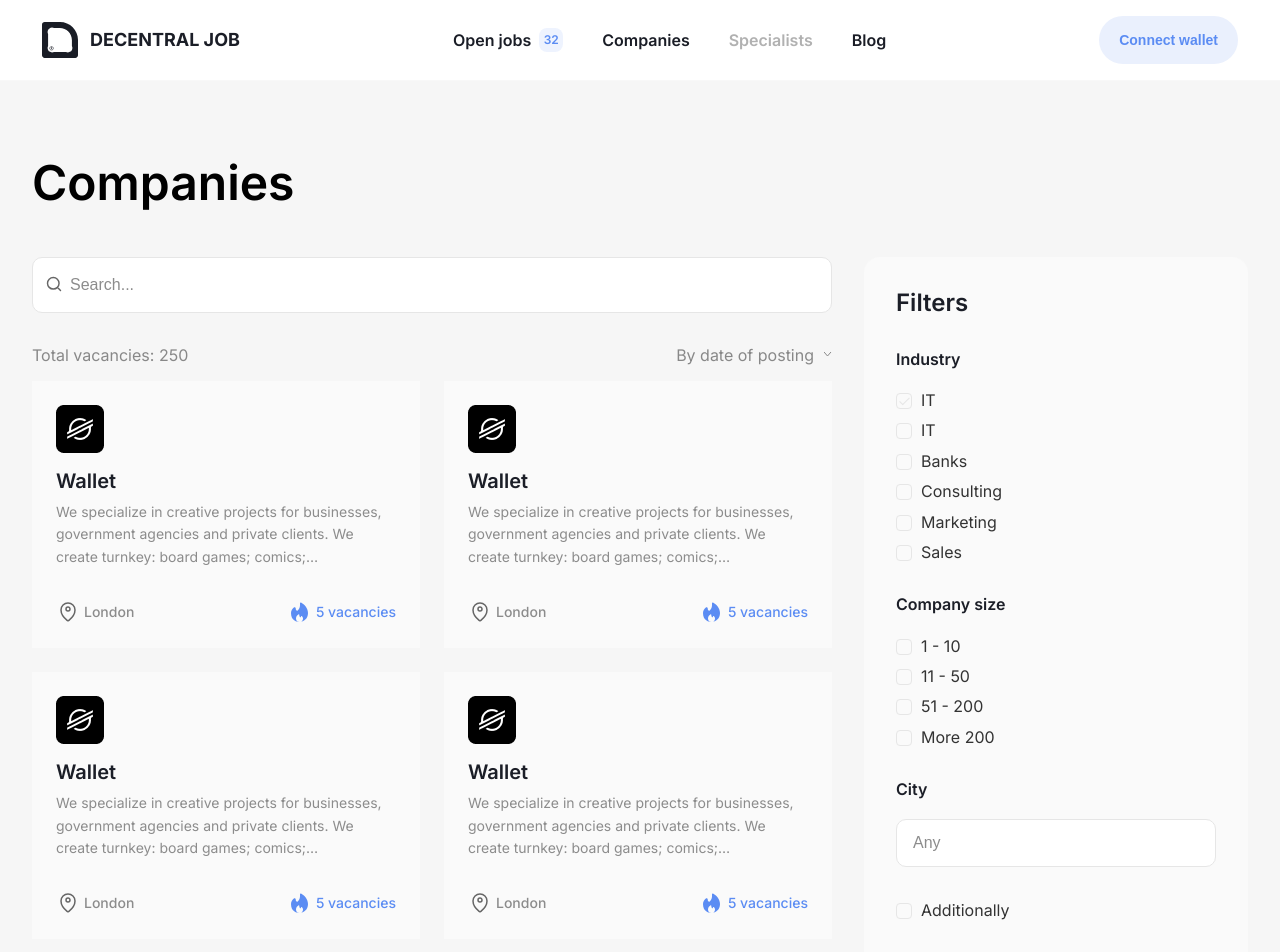
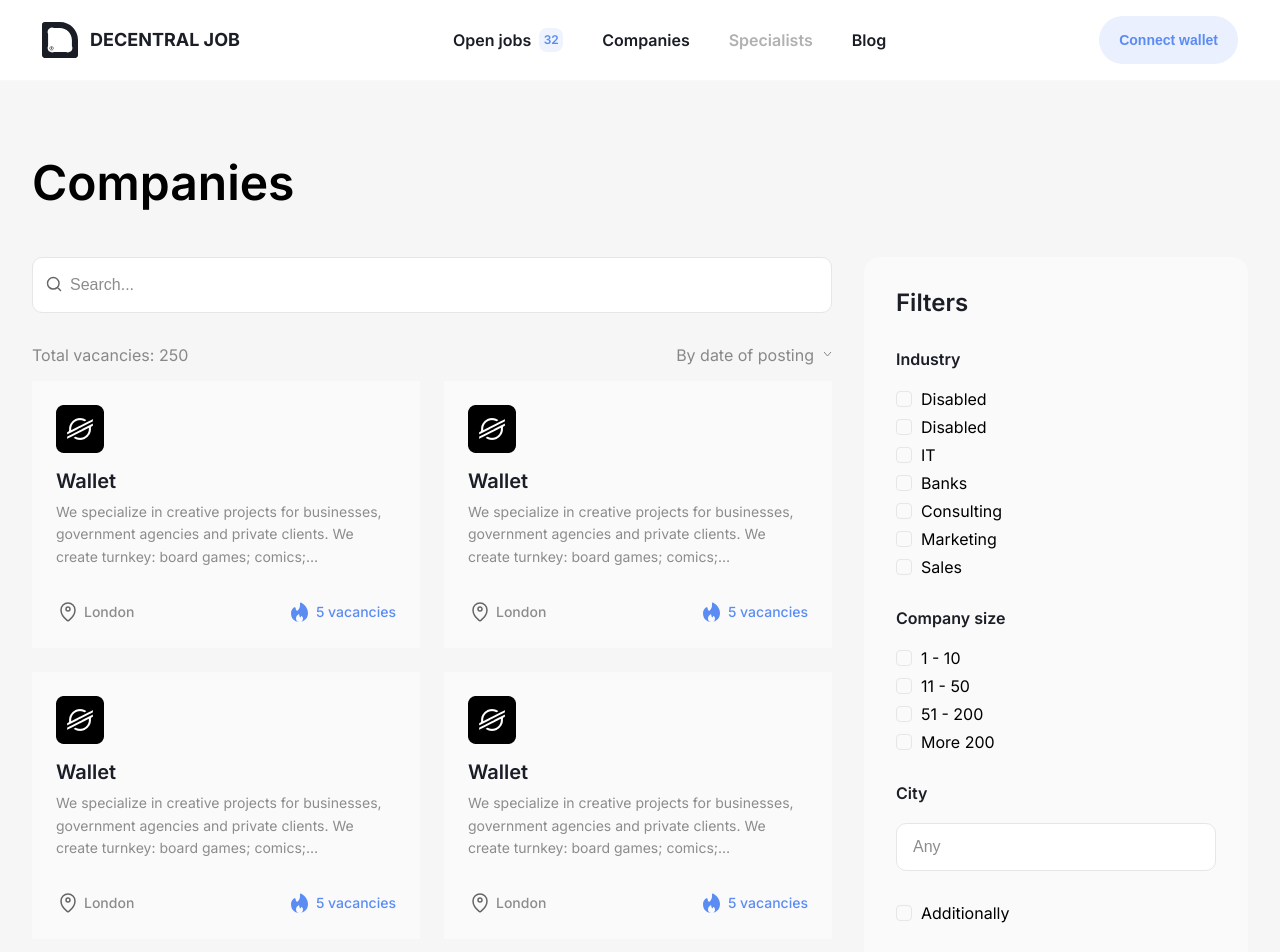
Before and after one commit to JoDcntrl/test, a Next.js app: page /companies in a window 1280 px wide. Shown: the top 952 px of the page. Built offline with nearby package versions, Linux system fonts and the light colour scheme.

Commit message:
dcntrl-4 fix review note(2)

```diff
--- a/package.json
+++ b/package.json
@@ -14,7 +14,7 @@
     "next": "14.1.4",
     "react": "18",
     "react-dom": "18",
-    "react-hook-form": "7.51.1"
+    "react-hook-form": "^7.51.1"
   },
   "devDependencies": {
     "@types/node": "20",
--- a/src/components/Checkbox/Checkbox.tsx
+++ b/src/components/Checkbox/Checkbox.tsx
@@ -5,23 +5,27 @@ import { CheckboxTypes } from "./Checkbox.types";
 
 import styles from "./checkbox.module.scss";
 
-const Checkbox: React.FC<CheckboxTypes> = ({
-  nameSection,
-  disabled = false,
-}) => (
-  <label
+const Checkbox: React.FC<CheckboxTypes> = ({ disabled = false }) => {
+  const [checked, setChecked] = React.useState(false);
+  return (
+    <div
       className={cn(styles.checkbox, {
         [styles.disabled]: disabled,
       })}
     >
-    <input type="checkbox" disabled={disabled} />
+      <input
+        disabled={disabled}
+        type="checkbox"
+        checked={checked}
+        onChange={() => setChecked(!checked)}
+      />
       <div
         className={cn(styles.checkbox__checkmark, {
           [styles.disabled]: disabled,
         })}
       ></div>
-    <div className={styles.checkbox__body}>{nameSection}</div>
-  </label>
+    </div>
   );
+};
 
 export default Checkbox;
--- a/src/components/Checkbox/Checkbox.types.ts
+++ b/src/components/Checkbox/Checkbox.types.ts
@@ -3,4 +3,5 @@ import { InputHTMLAttributes } from "react";
 export interface CheckboxTypes extends InputHTMLAttributes<HTMLInputElement> {
   nameSection?: string;
   disabled?: boolean;
+  active?: boolean;
 }
--- a/src/components/Checkbox/checkbox.module.scss
+++ b/src/components/Checkbox/checkbox.module.scss
@@ -24,7 +24,7 @@
 }
 
 .checkbox input {
-  position: absolute;
+  position: relative;
   opacity: 0;
   cursor: pointer;
   height: 0;
@@ -39,9 +39,13 @@
   opacity: 1;
 }
 
+.checkbox:hover input ~ .checkbox__checkmark.disabled::after {
+  opacity: 0;
+}
+
 .checkbox .checkbox__checkmark {
   position: absolute;
-  top: 4px;
+  top: 2px;
   left: 0;
   height: 16px;
   width: 16px;
@@ -64,15 +68,9 @@
   transition: opacity 0.25s ease;
 }
 
-.checkbox .checkbox__checkmark.disabled:after {
+.checkbox input:checked ~ .checkbox__checkmark.disabled:after {
   border: 1.4px solid $stroke-card;
   border-width: 0 1px 1px 0;
   opacity: 1;
   cursor: not-allowed;
 }
-
-.checkbox .checkbox__body {
-  color: #333;
-  line-height: 1.4;
-  font-size: 16px;
-}
--- a/src/components/FiltersCompanies/FiltersCompanies.tsx
+++ b/src/components/FiltersCompanies/FiltersCompanies.tsx
@@ -1,4 +1,7 @@
+"use client";
+
 import React from "react";
+import { useForm, FormProvider } from "react-hook-form";
 
 import Checkbox from "@/components/Checkbox/Checkbox";
 import { CompanySize, Industry, Additionally } from "./CompanyFilterData";
@@ -7,15 +10,26 @@ import Button from "@/components/Button/Button";
 
 import styles from "./filtersCompanies.module.scss";
 
-const FiltersCompanies = () => (
+const FiltersCompanies = () => {
+  return (
     <aside className={styles.sectionFilters}>
       <h2 className={styles.filtersTitle}>Filters</h2>
       <div className={styles.blockCheckboxes}>
         <h2 className={styles.blockCheckboxesTitle}>Industry</h2>
         <div className={styles.blockCheckboxesList}>
-        <Checkbox nameSection={"IT"} disabled={true} />
+          <label className={styles.checkboxesListItem}>
+            <Checkbox active={false} disabled={false} />
+            <div className={styles.checkbox__body}>Disabled</div>
+          </label>
+          <label className={styles.checkboxesListItem}>
+            <Checkbox disabled={true} active={true} />
+            <div className={styles.checkbox__body}>Disabled</div>
+          </label>
           {Industry.map(({ nameSection, id }) => (
-          <Checkbox key={id} nameSection={nameSection} disabled={false} />
+            <label key={id} className={styles.checkboxesListItem}>
+              <Checkbox />
+              <div className={styles.checkbox__body}>{nameSection}</div>
+            </label>
           ))}
         </div>
       </div>
@@ -23,7 +37,10 @@ const FiltersCompanies = () => (
         <h2 className={styles.blockCheckboxesTitle}>Company size</h2>
         <div className={styles.blockCheckboxesList}>
           {CompanySize.map(({ nameSection, id }) => (
-          <Checkbox key={id} nameSection={nameSection} disabled={false} />
+            <label key={id} className={styles.checkboxesListItem}>
+              <Checkbox />
+              <div className={styles.checkbox__body}>{nameSection}</div>
+            </label>
           ))}
         </div>
       </div>
@@ -35,11 +52,19 @@ const FiltersCompanies = () => (
           placeholder="Any"
         />
       </div>
-    <Checkbox nameSection="Additionally" disabled={false} />
-    <Button appearance={"secondary"} size={"l"} className={styles.buttonStyle}>
+      <label className={styles.checkboxesListItem}>
+        <Checkbox disabled={false} active={true} />
+        <div className={styles.checkbox__body}>Additionally</div>
+      </label>
+      <Button
+        appearance={"secondary"}
+        size={"l"}
+        className={styles.buttonStyle}
+      >
         Reset all
       </Button>
     </aside>
   );
+};
 
 export default FiltersCompanies;
--- a/src/components/FiltersCompanies/filtersCompanies.module.scss
+++ b/src/components/FiltersCompanies/filtersCompanies.module.scss
@@ -66,6 +66,15 @@
   gap: 8px 0;
 }
 
+.checkboxesListItem {
+  display: flex;
+}
+
+.checkboxesListItem.disabled {
+  display: flex;
+  cursor: not-allowed;
+}
+
 .blockInputTitle {
   margin-bottom: 20px;
   color: $text-primary;
```
Also changed, not shown: 2 other files (tests, documents, lock files or other folders). Lines whose indentation alone changed are shown as unchanged.
